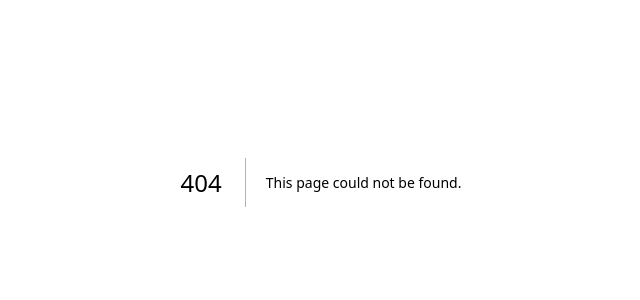
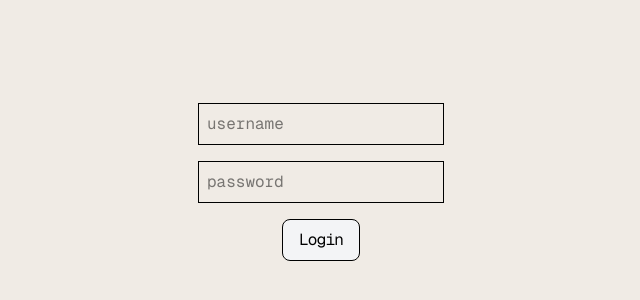
Before and after one commit to Arshadx9/Guardium.co, a Next.js app in the folder apps/web/: page /login in a window 1280 px wide. Before the commit this address had no page. Shown: the part 218-518 px from the top of the page, without its empty margins (319-959 px from the left). Built offline with nearby package versions, Linux system fonts and the light colour scheme.

Commit message:
added register and login pages.

```diff
--- /dev/null
+++ b/apps/web/app/login/page.tsx
@@ -0,0 +1,59 @@
+"use client"
+import { useRef } from "react"
+import axios from "axios"
+import { useRouter } from "next/navigation"
+
+
+
+const Login = () => {
+    const router = useRouter()
+
+
+
+    const usernameRef = useRef<HTMLInputElement | null > (null)
+    const passwordRef = useRef <HTMLInputElement | null > (null)
+
+
+async function login (){
+
+ const username = usernameRef.current?.value
+        const password = passwordRef.current?.value
+
+    try{
+    const response = await axios.post("http://localhost:5000/api/auth/login", {
+     username ,
+     password
+    }, {
+     withCredentials: true
+    })
+    if (response.data.data.user?.hasOnboarded) {
+        router.push("/dashboard")
+       } else {
+        router.push("/onboarding")
+       }
+
+    } catch(error){
+        console.error("there was an error during login" , error)
+    }
+}
+
+return(
+
+    <div className="h-screen w-screen flex flex-col justify-center items-center gap-4 bg-[rgb(240,235,229)]" >
+
+ <input ref={usernameRef} placeholder="username" className="border text-black p-2 font-mono  "    />
+  <input ref={passwordRef} placeholder="password" className="border text-black p-2 font-mono  "    />
+
+<button onClick={login} className="px-4 py-2 rounded-lg bg-gray-100 border text-black font-mono tracking-tighter" >
+Login
+</button>
+
+    </div>
+
+)
+
+
+
+}
+
+export default Login
--- /dev/null
+++ b/apps/web/app/register/page.tsx
@@ -0,0 +1,59 @@
+"use client"
+import { useRef } from "react"
+import axios, { AxiosError } from "axios";
+import { useRouter } from "next/navigation"
+
+
+const Register = () => {
+      const router = useRouter()
+
+
+const usernameRef = useRef <HTMLInputElement | null >(null)
+const passwordRef = useRef <HTMLInputElement | null > (null)
+
+
+async function register(){
+
+    const username = usernameRef.current?.value
+    const password = passwordRef.current?.value
+
+    try{
+      const response =   await axios.post("http://localhost:5000/api/auth/register", {
+        username ,
+        password
+      }, {
+        withCredentials: true
+      })
+     console.log(response.data)
+
+
+        router.push("/login")
+
+
+
+    } catch (err: unknown) {
+  const error = err as AxiosError<{ message: string }>;
+
+  alert(error.response?.data?.message || "Signup failed");
+}
+
+}
+
+return(
+    <div className="h-screen w-screen flex flex-col justify-center items-center gap-4 bg-[rgb(240,235,229)]">
+
+  <input ref={usernameRef} placeholder="username" className="border text-black p-2 font-mono  "    />
+  <input ref={passwordRef} placeholder="password" className="border text-black p-2 font-mono  "    />
+
+
+<button onClick={register} className="px-4 py-2 rounded-lg bg-gray-100 border text-black font-mono tracking-tighter" >
+Register
+</button>
+
+    </div>
+)
+
+
+}
+
+export default Register
```
